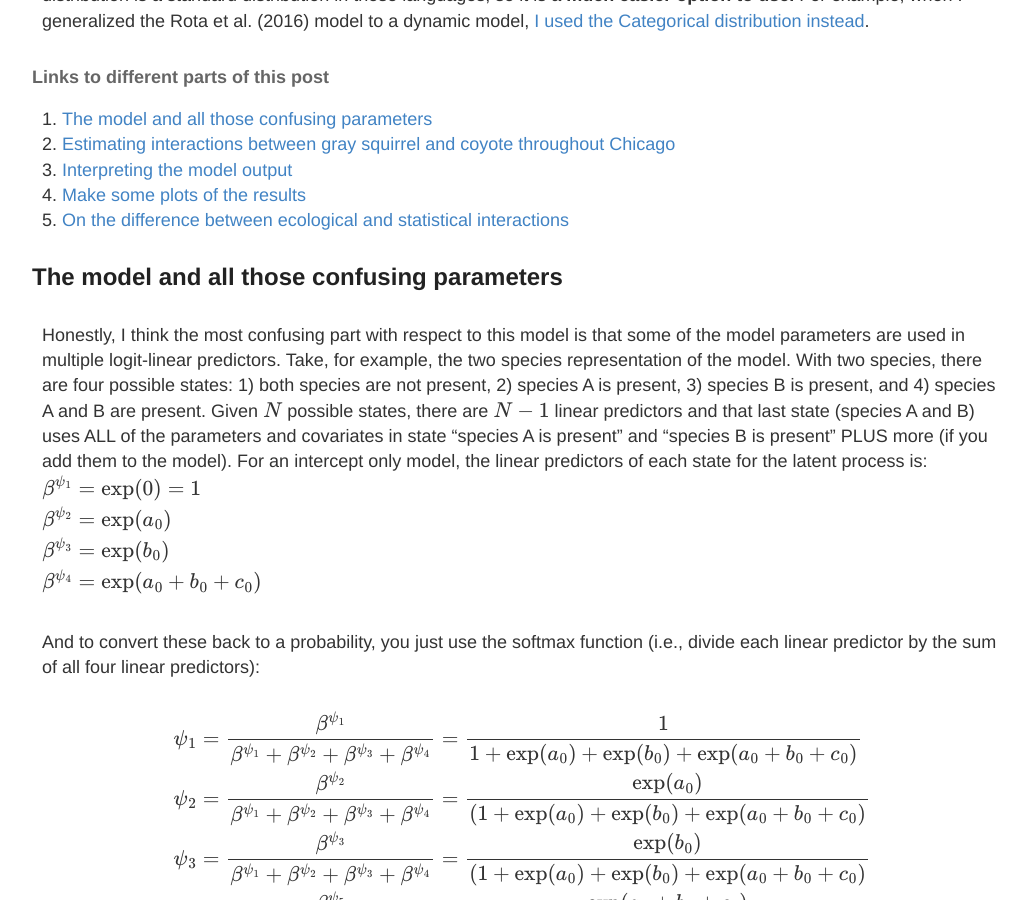
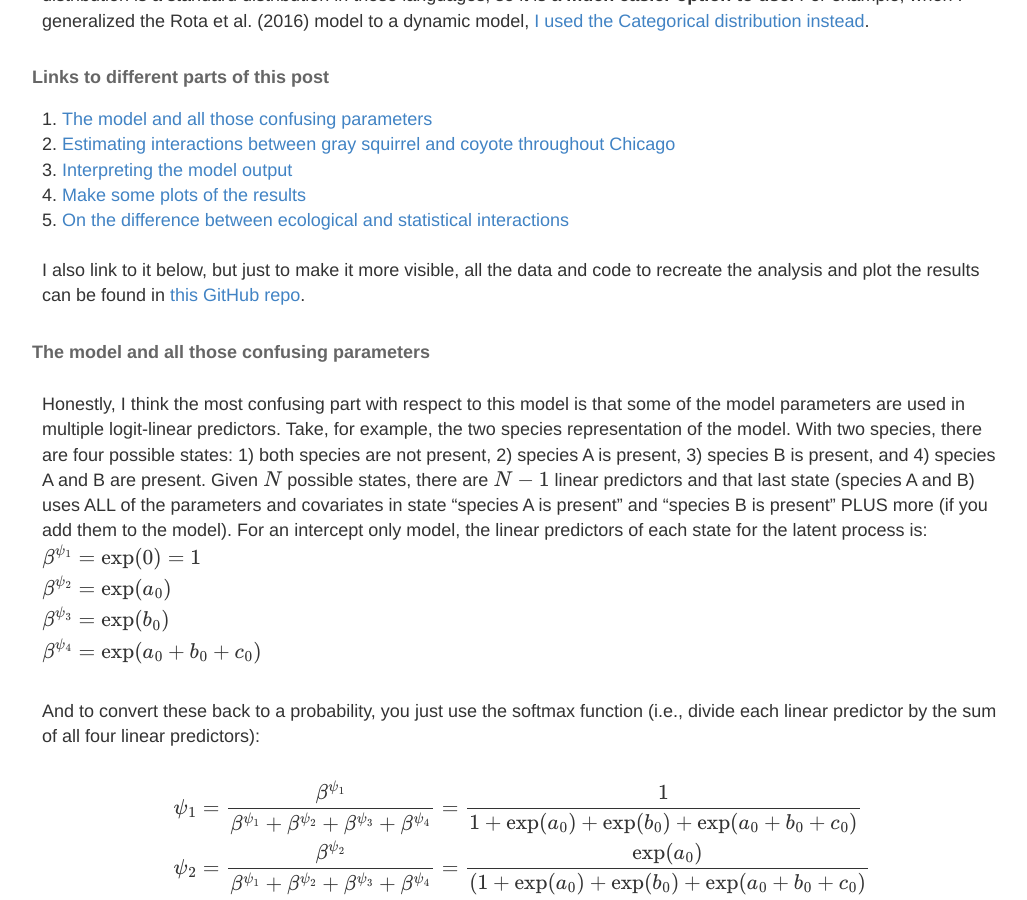
Before and after one commit to mfidino/mfidino.github.io, a Jekyll site: the page built from blog/_posts/2023-3-3-interpret_rota_model.md, in a window 1280 px wide and 900 px high, scrolled down 901 px. Shown: the whole window, without its empty margins (118-1145 px from the left). Built offline with Jekyll 4.4.1, drawn with Linux system fonts in a browser that asks for light colours; formulas are drawn with MathJax 3.

Commit message:
Update 2023-3-3-interpret_rota_model.md

```diff
--- a/blog/_posts/2023-3-3-interpret_rota_model.md
+++ b/blog/_posts/2023-3-3-interpret_rota_model.md
@@ -22,7 +22,9 @@ What I am not going to cover in this post is all the mathematical details of thi
 4. [Make some plots of the results](#make-some-plots-of-the-results)
 5. [On the difference between ecological and statistical interactions](#on-the-difference-between-ecological-and-statistical-interactions)
 
-## The model and all those confusing parameters
+I also link to it below, but just to make it more visible, all the data and code to recreate the analysis and plot the results can be found in [this GitHub repo](https://github.com/mfidino/rota_model).
+
+#### The model and all those confusing parameters
 
 Honestly, I think the most confusing part with respect to this model is that some of the model parameters are used in multiple logit-linear predictors. Take, for example, the two species representation of the model. With two species, there are four possible states: 1) both species are not present, 2) species A is present, 3) species B is present, and 4) species A and B are present. Given <span>$$N$$</span> possible states, there are <span>$$N-1$$</span> linear predictors and that last state (species A and B) uses ALL of the parameters and covariates in state "species A is present" and "species B is present" PLUS more (if you add them to the model). For an intercept only model, the linear predictors of each state for the latent process is:
 $$
```
